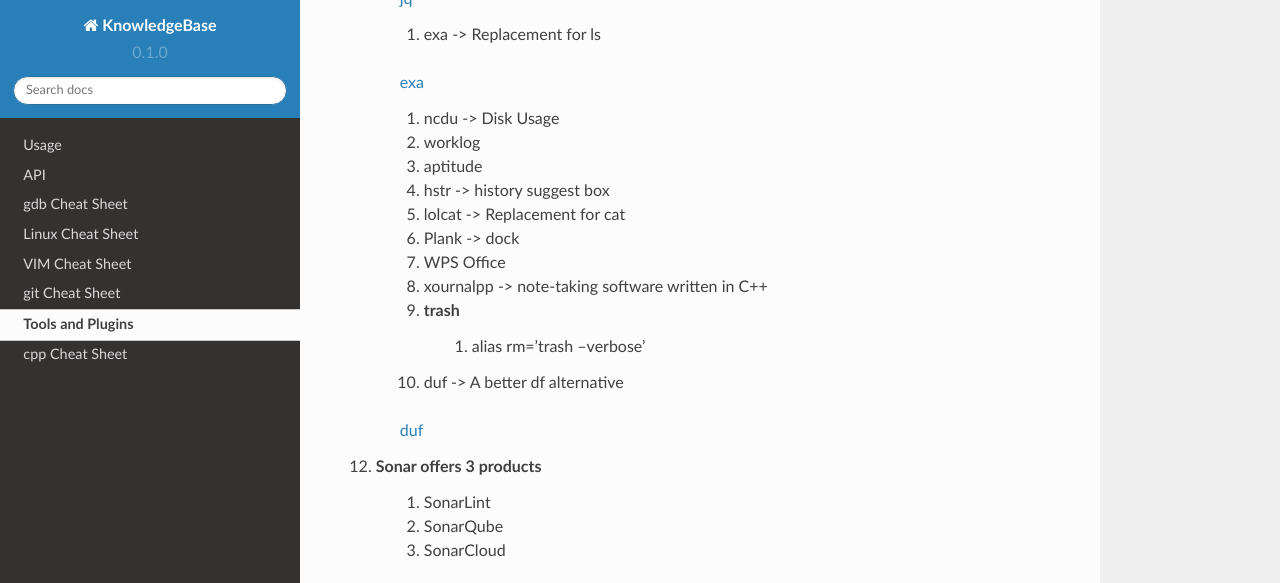
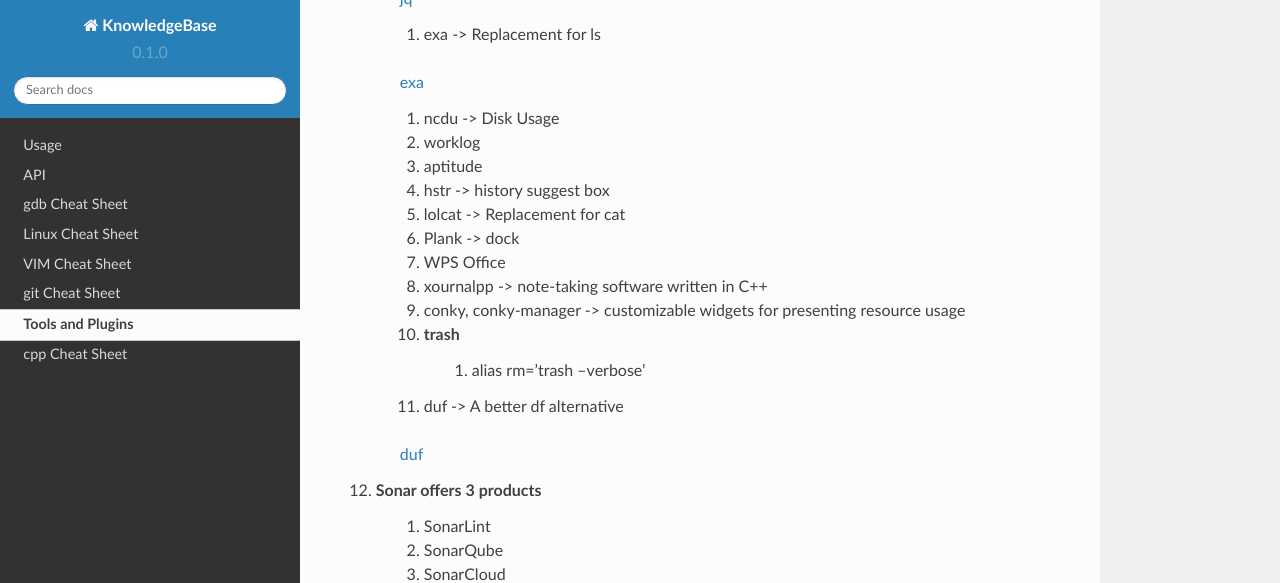
Before and after one commit to celikelozdinc/KnowledgeBase, a Sphinx documentation site: the page built from docs/source/tools.rst, in a window 1280 px wide and 900 px high, scrolled down 1428 px, cut to the strip 0-583 px from the top of the window. Built offline with Sphinx 7.4.7 and the Read the Docs theme 2.0.0, drawn with Linux system fonts in a browser that asks for light colours.

Commit message:
Update tools.rst for adding conky

```diff
--- a/docs/source/tools.rst
+++ b/docs/source/tools.rst
@@ -69,6 +69,7 @@ Tools and Plugins
     #. Plank -> dock
     #. WPS Office
     #. xournalpp -> note-taking software written in C++
+    #. conky, conky-manager -> customizable widgets for presenting resource usage
     #. trash
         #. alias rm='trash --verbose'
 
```
